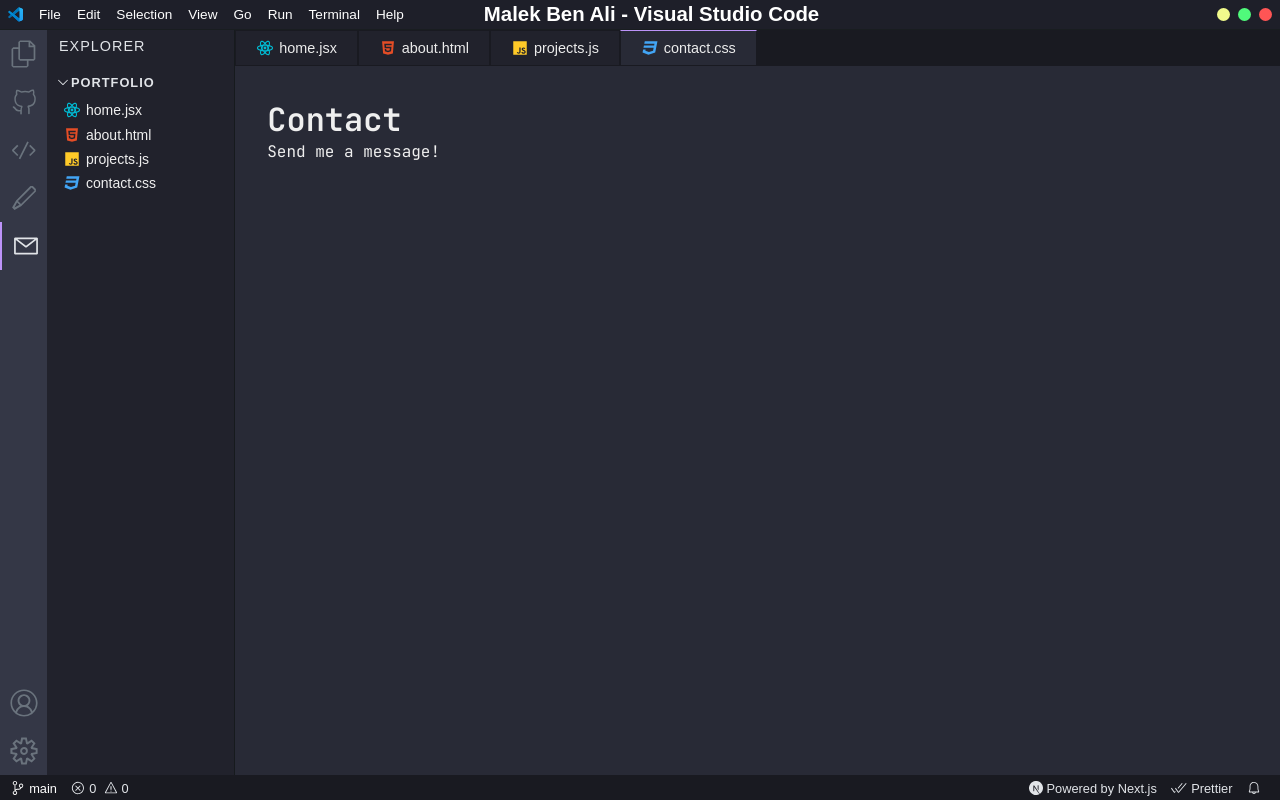
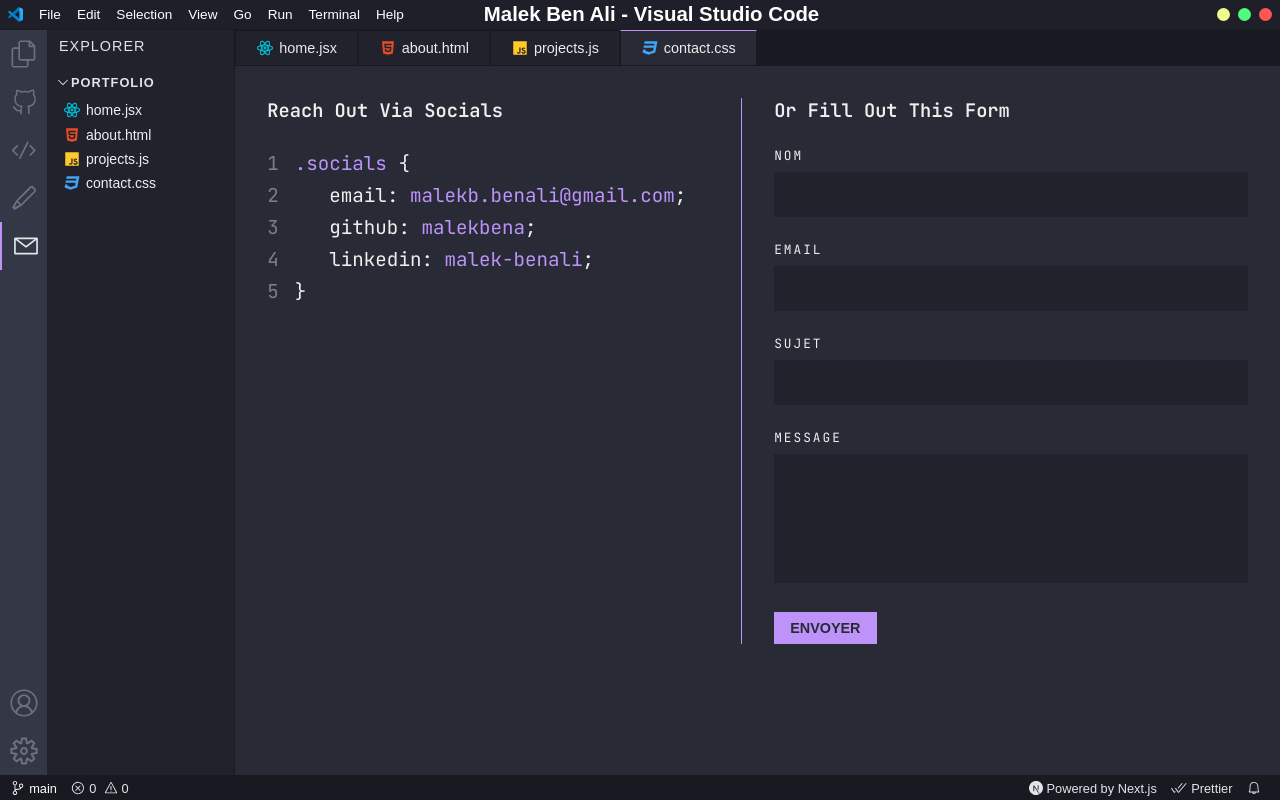
Before and after one commit to malekbena/malek_code, a Next.js app in the folder client/: page /contact in a window 1280 px wide. Built offline with nearby package versions, Linux system fonts and the light colour scheme.

Commit message:
api: contact page socials and form code

```diff
--- a/client/src/app/about/page.js
+++ b/client/src/app/about/page.js
@@ -6,4 +6,4 @@
         </div>
     );
 }
-    export default AboutPage;
+export default AboutPage;
--- a/client/src/app/contact/page.js
+++ b/client/src/app/contact/page.js
@@ -1,9 +1,20 @@
+import ContactCode from '@/components/ContactCode'
+import ContactForm from '@/components/ContactForm'
+import styles from '@/styles/ContactPage.module.css'
+
 const ContactPage = () => {
     return (
-        <div>
-            <h1>Contact</h1>
-            <p>Send me a message!</p>
+        <div className={styles.container}>
+            <div>
+                <h3 className={styles.heading}>Reach Out Via Socials</h3>
+                <ContactCode />
+            </div>
+            <div>
+                <h3 className={styles.heading}>Or Fill Out This Form</h3>
+                <ContactForm />
+            </div>
         </div>
-    );
+    )
 }
+
 export default ContactPage
--- /dev/null
+++ b/client/src/components/ContactCode.js
@@ -0,0 +1,50 @@
+import styles from '@/styles/ContactCode.module.css'
+
+const contactItems = [
+    {
+        social: 'email',
+        link: 'malekb.benali@gmail.com',
+        href: 'mailto:malekb.benali@gmail.com',
+    },
+    {
+        social: 'github',
+        link: 'malekbena',
+        href: 'https://github.com/malekbena',
+    },
+    {
+        social: 'linkedin',
+        link: 'malek-benali',
+        href: 'https://www.linkedin.com/in/malek-benali/',
+    },
+]
+
+const ContactCode = () => {
+    return (
+        <div className={styles.code}>
+            <p className={styles.line}>
+                <span className={styles.className}>.socials</span> &#123;
+            </p>
+            {contactItems.slice(0, 8).map((item, index) => (
+                <p className={styles.line} key={index}>
+                    &nbsp;&nbsp;&nbsp;{item.social}:{' '}
+                    <a href={item.href} target="_blank" rel="noopener">
+                        {item.link}
+                    </a>
+                    ;
+                </p>
+            ))}
+            {contactItems.slice(8, contactItems.length).map((item, index) => (
+                <p className={styles.line} key={index}>
+                    &nbsp;&nbsp;{item.social}:{' '}
+                    <a href={item.href} target="_blank" rel="noopener">
+                        {item.link}
+                    </a>
+                    ;
+                </p>
+            ))}
+            <p className={styles.line}>&#125;</p>
+        </div>
+    )
+}
+
+export default ContactCode;
--- /dev/null
+++ b/client/src/components/ContactForm.js
@@ -0,0 +1,82 @@
+"use client"
+import { useState } from 'react'
+import styles from "@/styles/FormContact.module.css"
+
+const FormContact = () => {
+    const [name, setName] = useState('')
+    const [email, setEmail] = useState('')
+    const [subject, setSubject] = useState('')
+    const [message, setMessage] = useState('')
+
+    const submitForm = async (e) => {
+        e.preventDefault()
+        console.log(process.env.API_URL)
+        const res = await fetch(`${process.env.API_URL}/email/send`, {
+            method: 'POST',
+            body: JSON.stringify({ name, email, subject, message }),
+        })
+        if (res.ok) {
+            alert('Votre message a été envoyé avec succès. Merci!')
+            setName('')
+            setEmail('')
+            setSubject('')
+            setMessage('')
+        } else {
+            alert('Une erreur s\'est produite. Veuillez réessayer plus tard.')
+        }
+    }
+
+    return (
+        <form className={styles.form} onSubmit={submitForm}>
+            <div className={styles.flex}>
+                <div>
+                    <label htmlFor="name">Nom</label>
+                    <input
+                        type="text"
+                        name="name"
+                        id="name"
+                        value={name}
+                        onChange={(e) => setName(e.target.value)}
+                        required
+                    />
+                </div>
+                <div>
+                    <label htmlFor="email">Email</label>
+                    <input
+                        type="email"
+                        name="email"
+                        id="email"
+                        value={email}
+                        onChange={(e) => setEmail(e.target.value)}
+                        required
+                    />
+                </div>
+            </div>
+            <div>
+                <label htmlFor="name">Sujet</label>
+                <input
+                    type="text"
+                    name="subject"
+                    id="subject"
+                    value={subject}
+                    onChange={(e) => setSubject(e.target.value)}
+                    required
+                />
+            </div>
+            <div>
+                <label htmlFor="message">Message</label>
+                <textarea
+                    name="message"
+                    id="message"
+                    rows="5"
+                    value={message}
+                    onChange={(e) => setMessage(e.target.value)}
+                    required
+                ></textarea>
+            </div>
+            <button type="submit">Envoyer</button>
+        </form>
+    )
+}
+
+export default FormContact
--- /dev/null
+++ b/client/src/styles/ContactCode.module.css
@@ -0,0 +1,32 @@
+.code {
+    counter-reset: line;
+    font-size: 1.2rem;
+    line-height: 2rem;
+}
+
+.line::before {
+    content: counter(line);
+    counter-increment: line;
+    margin-right: 1rem;
+    color: grey;
+}
+
+.code a {
+    color: var(--accent-color);
+    text-decoration: none;
+}
+
+.code a:hover {
+    text-decoration: underline;
+}
+
+.className {
+    color: var(--accent-color);
+}
+
+@media screen and (max-width: 600px) {
+    .code {
+        font-size: 0.85rem;
+        line-height: 1.5rem;
+    }
+}
--- /dev/null
+++ b/client/src/styles/ContactPage.module.css
@@ -0,0 +1,85 @@
+.container {
+    display: flex;
+    justify-content: center;
+    gap: 2rem;
+}
+
+.container>* {
+    flex: 1;
+}
+
+.container>div:first-child {
+    border-right: 1px solid var(--accent-color);
+}
+
+.container h1 {
+    margin-bottom: 2rem;
+    font-size: 1.5rem;
+}
+
+.flex {
+    display: flex;
+    gap: 1rem;
+}
+
+.form label {
+    display: block;
+    margin-bottom: 0.5rem;
+    text-transform: uppercase;
+    letter-spacing: 2px;
+    font-size: 0.8rem;
+}
+
+.form input,
+.form textarea {
+    font-family: 'JetBrains Mono';
+    margin-bottom: 1.5rem;
+    background: var(--article-bg);
+    color: var(--text-color);
+    border: none;
+    font-size: 1rem;
+    padding: 0.75rem;
+    width: 100%;
+    resize: none;
+}
+
+.form input:focus,
+.form textarea:focus {
+    outline: 1px solid var(--accent-color);
+}
+
+.form button {
+    background: var(--accent-color);
+    color: var(--main-bg);
+    border: none;
+    cursor: pointer;
+    padding: 0.5rem 1rem;
+    font-size: 0.9rem;
+    font-weight: bold;
+    text-transform: uppercase;
+}
+
+.heading {
+    margin-bottom: 1.5rem;
+}
+
+@media screen and (max-width: 1200px) {
+    .container {
+        display: block;
+    }
+
+    .container>div:first-child {
+        border-right: none;
+        margin-bottom: 2.5rem;
+    }
+}
+
+@media screen and (max-width: 600px) {
+    .flex {
+        display: block;
+    }
+
+    .form input {
+        font-size: 0.85rem;
+    }
+}
--- /dev/null
+++ b/client/src/styles/FormContact.module.css
@@ -0,0 +1,42 @@
+.form label {
+    display: block;
+    margin-bottom: 0.5rem;
+    text-transform: uppercase;
+    letter-spacing: 2px;
+    font-size: 0.8rem;
+}
+
+.form input,
+.form textarea {
+    font-family: 'JetBrains Mono';
+    margin-bottom: 1.5rem;
+    background: var(--article-bg);
+    color: var(--text-color);
+    border: none;
+    font-size: 1rem;
+    padding: 0.75rem;
+    width: 100%;
+    resize: none;
+}
+
+.form input:focus,
+.form textarea:focus {
+    outline: 1px solid var(--accent-color);
+}
+
+.form button {
+    background: var(--accent-color);
+    color: var(--main-bg);
+    border: none;
+    cursor: pointer;
+    padding: 0.5rem 1rem;
+    font-size: 0.9rem;
+    font-weight: bold;
+    text-transform: uppercase;
+}
+
+@media screen and (max-width: 600px) {
+    .form input {
+        font-size: 0.85rem;
+    }
+}
```
Also changed, not shown: client/src/app/articles/page.js (line endings or trailing spaces).
